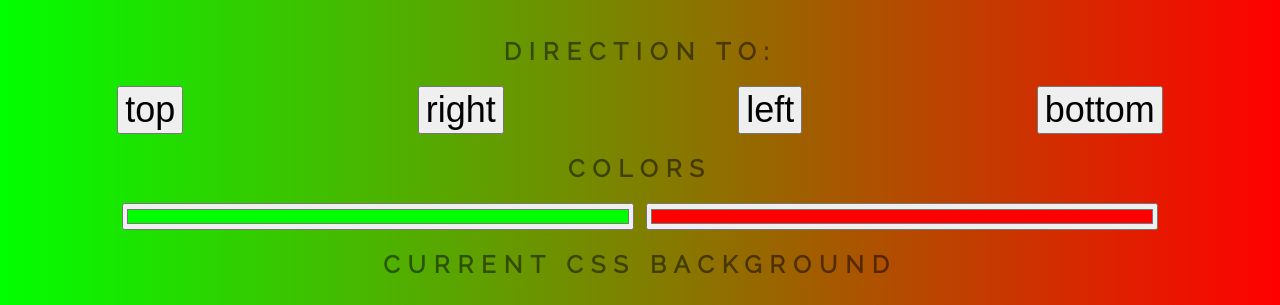
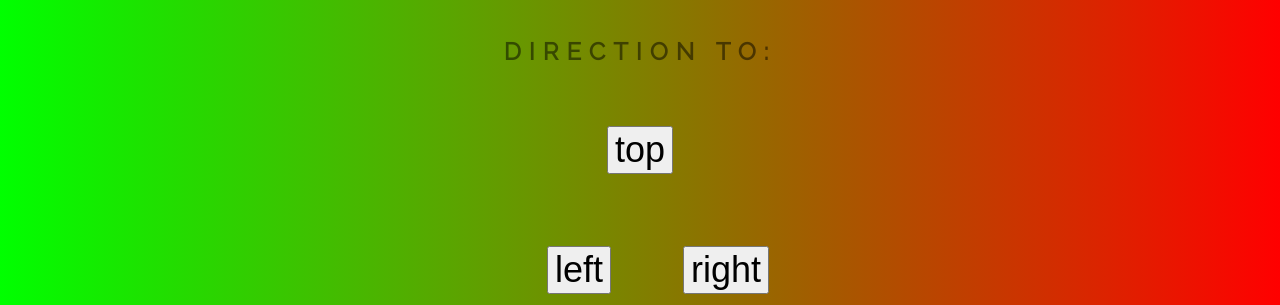
Before and after one commit to 512jay/Gradient-Background, a plain HTML site: page index.html in a window 1280 px wide. Shown: the part 164-469 px from the top of the page. Drawn offline with Linux system fonts and the light colour scheme.

Commit message:
cardnial directional buttons

```diff
--- a/index.html
+++ b/index.html
@@ -12,9 +12,11 @@
   <h2>Direction to:</h2>
   <div class="directional">
     <button class="directional" id="top"  name="direction">top</button>
-    <button class="directional" id="right" name="direction">right</button>
- <button class="directional" id="left" name="direction">left</button>
- <button class="directional" id="bottom"  name="direction">bottom</button>
+    <div class="west-east">
+      <button class="directional" id="left" name="direction">left</button>
+      <button class="directional" id="right" name="direction">right</button>
+    </div>
+    <button class="directional" id="bottom"  name="direction">bottom</button>
 </div>
 <div>
     <h2>Colors</h2>
--- a/style.css
+++ b/style.css
@@ -43,9 +43,11 @@ h3 {
 
 .directional{
   display: flex;
-  justify-content: space-around;
+  flex-direction:column;
+  align-items: center;
   text-transform: none;
   font-size: 1.5em;
+  margin: 1em;
 }
 #randomizer{
     font-size: 2em;
@@ -53,7 +55,11 @@ h3 {
 }
 #directions {
    text-transform: none;
-
+}
+.west-east
+{
+  display:flex;
+  margin-left: 1.5em;
 }
 #bak{
   font: 400 1em 'Raleway', sans-serif;
@@ -65,11 +71,8 @@ h3 {
 }
 .color1{
   width: 40%;
-
 }
 
 .color2{
   width:40%;
-
-
 }
```
